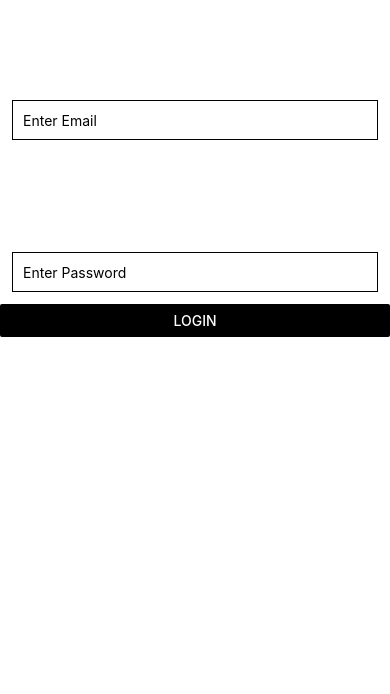
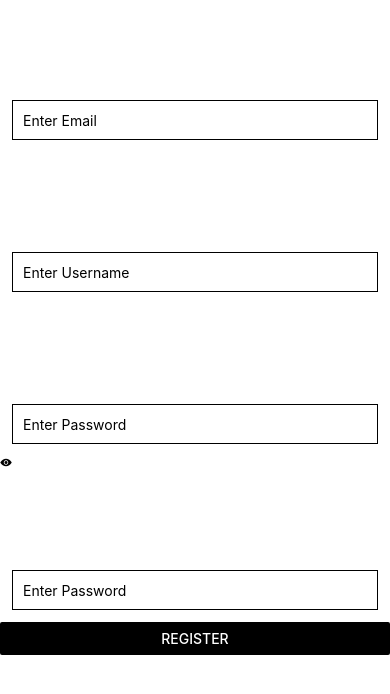
Before and after one commit to Jordan-Burgess/kyzien_app, a React Native app: screen / in a window 390 px wide. Shown: the top 694 px of the page. Built offline with nearby package versions, Linux system fonts and the light colour scheme.

Commit message:
Add Basic Register Page

```diff
--- a/App.js
+++ b/App.js
@@ -2,9 +2,10 @@ import { StatusBar } from 'expo-status-bar';
 import { StyleSheet, Text, View } from 'react-native';
 import AppIntro from './pages/AppIntro';
 import Login from './pages/Login';
+import Register from './pages/Register';
 
 export default function App() {
   return (
-    <Login/>
+    <Register/>
   );
 };
--- a/package.json
+++ b/package.json
@@ -13,7 +13,8 @@
     "expo-status-bar": "~1.4.4",
     "react": "18.2.0",
     "react-native": "0.71.7",
-    "react-native-app-intro-slider": "^4.0.4"
+    "react-native-app-intro-slider": "^4.0.4",
+    "react-native-vector-icons": "^9.2.0"
   },
   "devDependencies": {
     "@babel/core": "^7.20.0"
--- /dev/null
+++ b/pages/Register.js
@@ -0,0 +1,58 @@
+import {useState} from 'react';
+import {View, TextInput, Button, StyleSheet} from 'react-native';
+import Icon from 'react-native-vector-icons/Ionicons';
+
+
+function Register() {
+  const [email, setEmail] = useState('');
+  const [username, setUsername] = useState('');
+  const [password, setPassword] = useState('');
+  const [passwordConfirm, setPasswordConfirm] = useState('');
+  const [hidePass, setHidePass] = useState(true)
+
+  return (
+    <View>
+      <TextInput
+        style={styles.input}
+        onChangeText={setEmail}
+        value={email}
+        placeholder='Enter Email'
+        inputMode='email'
+      />
+      <TextInput
+        style={styles.input}
+        onChangeText={setUsername}
+        value={username}
+        placeholder='Enter Username'
+      />
+      <TextInput
+        style={styles.input}
+        onChangeText={setPassword}
+        value={password}
+        placeholder='Enter Password'
+        secureTextEntry={hidePass? true : false}
+      />
+      <Icon name={hidePass ? 'eye' : 'eye-off'} onPress={() => setHidePass(!hidePass)}/>
+      <TextInput
+        style={styles.input}
+        onChangeText={setPasswordConfirm}
+        value={passwordConfirm}
+        placeholder='Enter Password'
+        secureTextEntry={true}
+      />
+      <Button title='Register' color='#000'/>
+    </View>
+  )
+}
+
+const styles = StyleSheet.create({
+    input: {
+      height: 40,
+      marginTop: 100,
+      margin: 12,
+      borderWidth: 1,
+      padding: 10,
+    },
+  });
+
+export default Register
```
Also changed, not shown: 1 other file (tests, documents, lock files or other folders).
